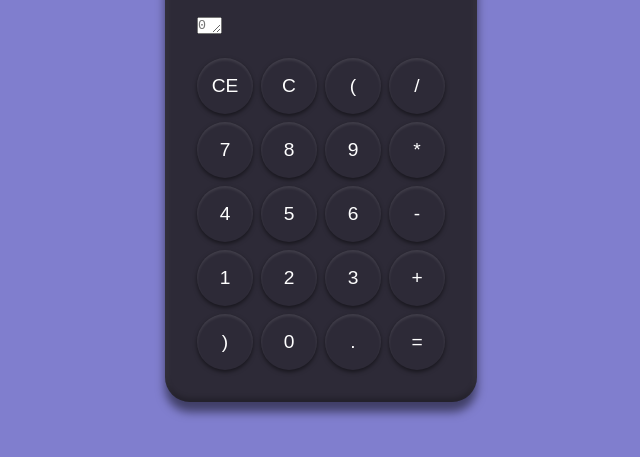
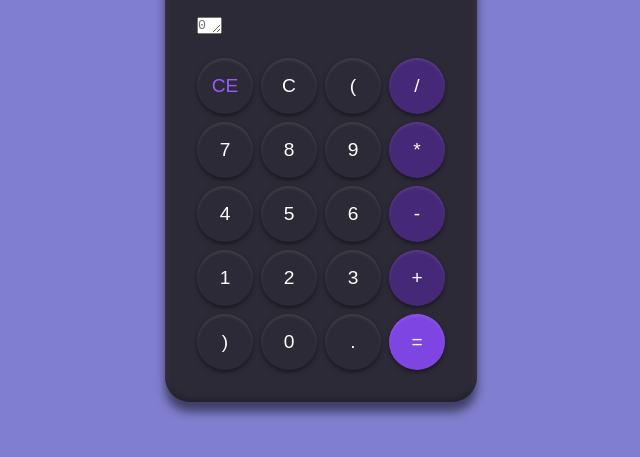
Before and after one commit to MarcosAntonio15243/calculadora-aritmetica, a plain HTML site: page app/index.html in a window 1280 px wide. Shown: the part 235-692 px from the top of the page, without its empty margins (319-959 px from the left). Drawn offline with Linux system fonts and the light colour scheme.

Commit message:
style: add specific styles to calculator buttons

```diff
--- a/app/styles/style.css
+++ b/app/styles/style.css
@@ -59,6 +59,21 @@ main {
   -webkit-tap-highlight-color: transparent;
 }
 
+#action-buttons button:nth-child(1) {
+  color: var(--color-purple-light);
+}
+#action-buttons button:nth-child(1):hover {
+  color: white;
+}
+
+#action-buttons button:nth-child(4n) {
+  background-color: var(--color-purple-dark);
+}
+
+#action-buttons button:nth-last-child(1) {
+  background-color: var(--color-purple);
+}
+
 #action-buttons button:hover {
   background-color: var(--color-purple-light);
 }
```
